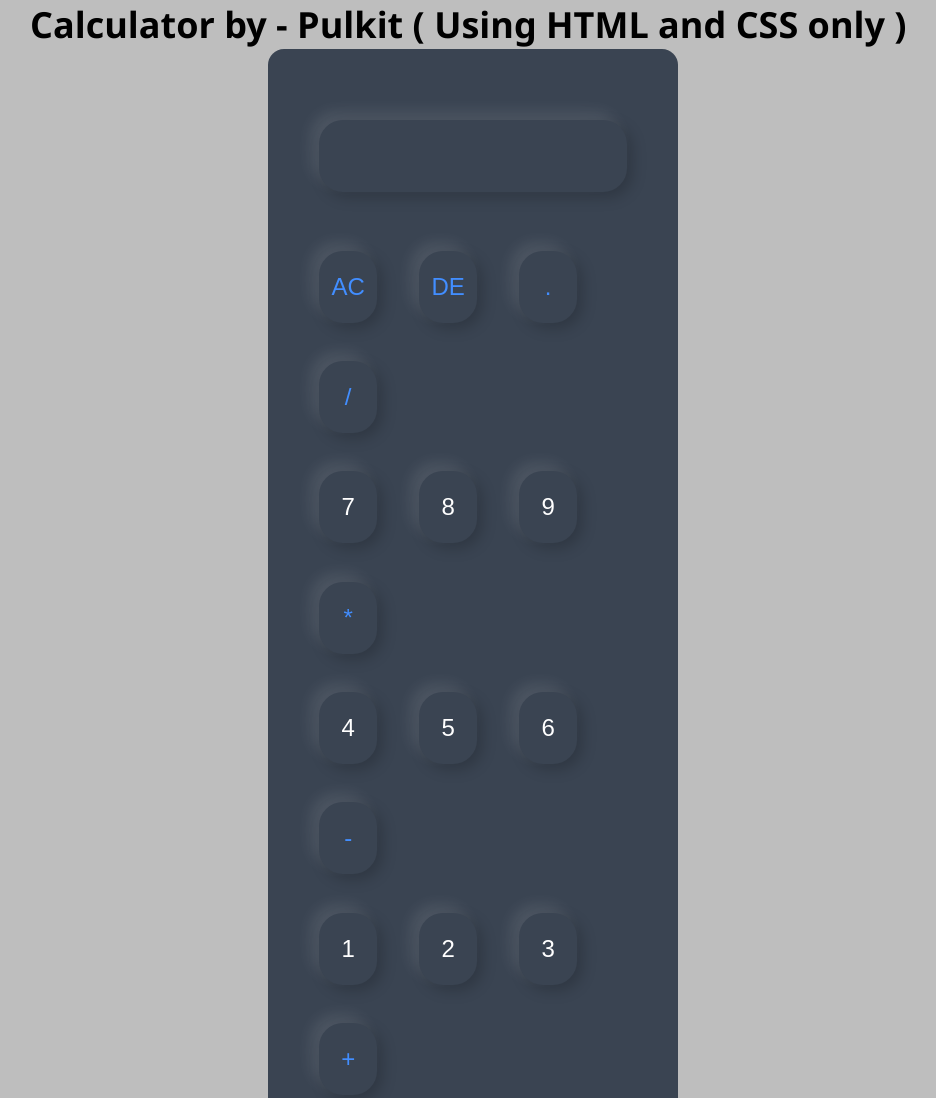
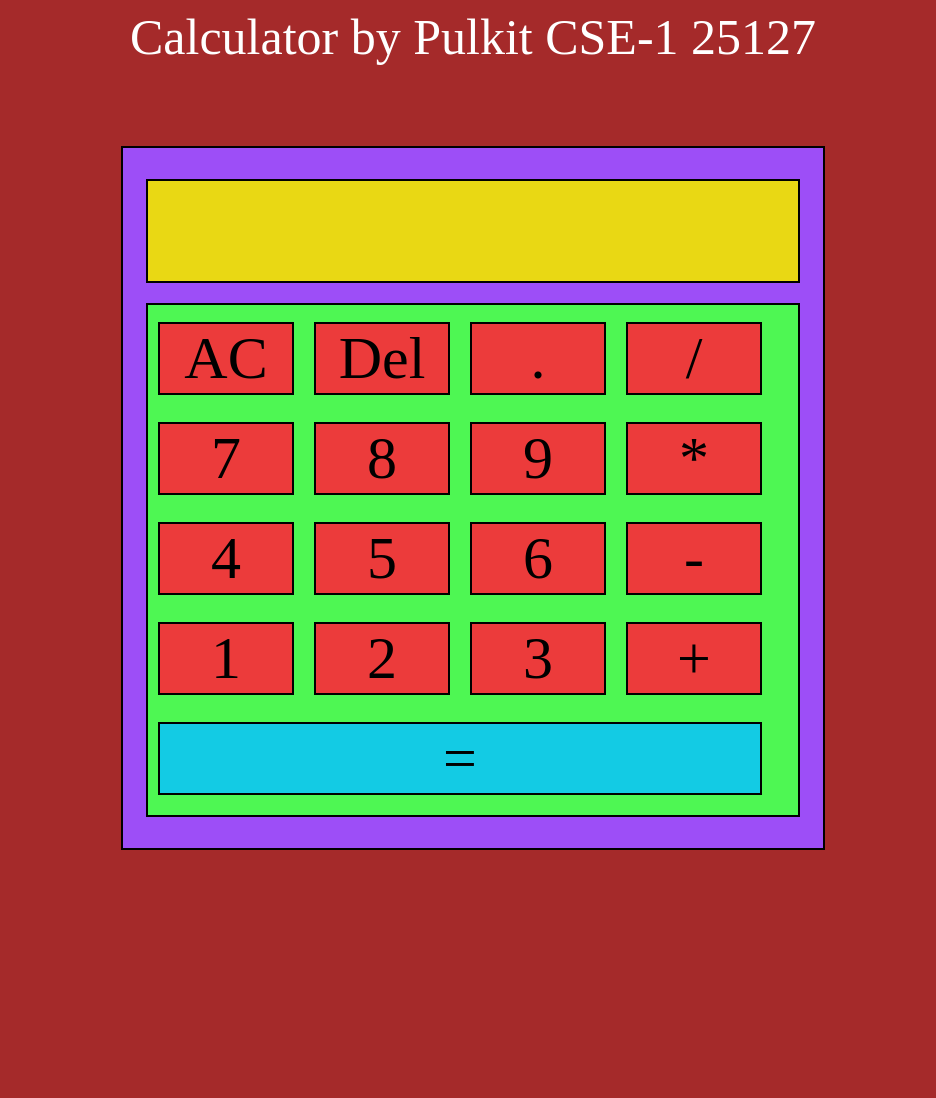
Before and after one commit to Pulkitxm/EG-Assignment-Sem-2, a plain HTML site: page Calculator/index.html in a window 1280 px wide. Shown: the top 1098 px of the page, without its empty margins (167-1103 px from the left). After the commit the page ends 858 px from the top, so only its background shows below. Drawn offline with Linux system fonts and the light colour scheme.

Commit message:
Calculator

```diff
--- a/Calculator/index.html
+++ b/Calculator/index.html
@@ -1,60 +1,84 @@
 <!DOCTYPE html>
 <html lang="en">
-
 <head>
     <meta charset="UTF-8">
     <meta http-equiv="X-UA-Compatible" content="IE=edge">
     <meta name="viewport" content="width=device-width, initial-scale=1.0">
-    <title>Calculator [ Pulkit CSE-1 25127 ]</title>
-    <link rel="icon" href="assets/Pulkit.jpg">
+    <title>Calculator with Rishabh Sir</title>
     <link rel="stylesheet" href="style.css">
 </head>
-
 <body>
-    <div class="head">
-        <h1>Calculator by - <a href="http://wwww.rebrand.ly/pulkit">Pulkit</a> ( Using HTML and CSS only ) <a href="https://github.com/Pulkitxm/Calculator-using-html-and-css-only"><img src="assets/github.png" height="25em" alt=""></a>
-        </h1>
+    <div class="Heading">
+        Calculator by Pulkit CSE-1 25127
     </div>
     <div class="container">
-        <div class="calculator">
-            <form>
-                <div class="display">
-                    <input type="text" name="display">
+        <div class="display-container">
+
+        </div>
+        <div class="main-container">
+            <div class="row">
+                <div class="button">
+                    AC
                 </div>
-                <div>
-                    <input type="button" value="AC" style="color:#428eff" onclick="display.value ='' ">
-                    <input type="button" value="DE" style="color:#428eff"
-                        onclick="display.value = display.value.toString().slice(0,-1) ">
-                    <input type="button" value="." style="color:#428eff" onclick="display.value +='.' ">
-                    <input type="button" value="/" style="color:#428eff" onclick="display.value +='/' ">
+                <div class="button">
+                    Del
                 </div>
-                <div>
-                    <input type="button" value="7" onclick="display.value +='7' ">
-                    <input type="button" value="8" onclick="display.value +='8' ">
-                    <input type="button" value="9" onclick="display.value +='9' ">
-                    <input type="button" value="*" style="color:#428eff" onclick="display.value +='*' ">
+                <div class="button">
+                    .
                 </div>
-                <div>
-                    <input type="button" value="4" onclick="display.value +='4' ">
-                    <input type="button" value="5" onclick="display.value +='5' ">
-                    <input type="button" value="6" onclick="display.value +='6' ">
-                    <input type="button" value="-" style="color:#428eff" onclick="display.value +='-' ">
+                <div class="button">
+                    /
                 </div>
-                <div>
-                    <input type="button" value="1" onclick="display.value +='1' ">
-                    <input type="button" value="2" onclick="display.value +='2' ">
-                    <input type="button" value="3" onclick="display.value +='3' ">
-                    <input type="button" value="+" style="color:#428eff" onclick="display.value +='+' ">
+            </div>
+            <div class="row">
+                <div class="button">
+                    7
                 </div>
-                <div>
-                    <input type="button" value="00" onclick="display.value +='00' ">
-                    <input type="button" value="0" onclick="display.value +='0' ">
-                    <input type="button" id="eq" style="color:#428eff" onclick="display.value = eval(display.value)"
-                        value="=">
+                <div class="button">
+                    8
                 </div>
-            </form>
+                <div class="button">
+                    9
+                </div>
+                <div class="button">
+                    *
+                </div>
+            </div>
+            <div class="row">
+                <div class="button">
+                    4
+                </div>
+                <div class="button">
+                    5
+                </div>
+                <div class="button">
+                    6
+                </div>
+                <div class="button">
+                    -
+                </div>
+            </div>
+            <div class="row">
+                <div class="button">
+                    1
+                </div>
+                <div class="button">
+                    2
+                </div>
+                <div class="button">
+                    3
+                </div>
+                <div class="button">
+                    +
+                </div>
+            </div>
+            <div class="row">
+                <div class="button-eq">
+                    =
+                </div>
+            </div>
+
         </div>
     </div>
 </body>
-
 </html>
--- a/Calculator/style.css
+++ b/Calculator/style.css
@@ -1,93 +1,77 @@
-* {
-    margin: 0;
-    padding: 0;
+body{
+    background-color: brown;
+}
+.Heading{
+    display: flex;
+    justify-content: center;
+    color: white;
+    font-size: 50px;
+}
+.container{
+    display: flex;
+    flex-direction: column;
+    align-items: center;
+    justify-content: center;
+    margin: auto ;
+    border: solid 2px black;
+    height: 700px;
+    width: 700px;
+    margin-top: 80px;
+    background-color: rgb(157, 78, 247);
+}
+.container .display-container{
+    border: solid 2px black;
+    height: 100px;
+    width: 650px;
+    margin-bottom: 20px;
+    cursor: text;
+    background-color: rgb(233, 216, 20);
+
+}
+.container .main-container{
+    border: solid 2px black;
+    height: 510px;
+    width: 650px;
+    background-color: rgb(78, 247, 83);
+
+}
+.container .main-container .row {
+    display: flex;
+    font-size: 60px;
+
+}
+.container .main-container .row .button{
+    border: solid 2px black;
+    width: 132px;
+    display: flex;
+    justify-content: center;
+    margin: 10px;
+    margin-top: 17px;
+    background-color: rgb(236, 59, 59);
+}
+.container .main-container .row .button:hover{
+    cursor: pointer;
+    background-color: rgb(226, 149, 149);
+}
+.container .main-container .row .button-eq{
+    border: solid 2px black;
+    width: 600px;
+    display: flex;
+    justify-content: center;
+    margin: 10px;
+    margin-top: 17px;
+    background-color: rgb(19, 203, 228);
+}
+.container .main-container .row .button-eq:hover {
+    cursor: pointer;
+    background-color: rgb(134, 225, 237);
 }
 
-body {
-    background: #bebebe;
-}
-
-.container {
-    margin: auto;
-    width: 100%;
-    height: 100vh;
-    display: flex;
-    justify-content: space-between;
-    align-items: center;
-}
-
-.head {
-    font-size: 1.5em;
-    text-align: center;
-}
-
-.head h1 {
-    font-size: 1.5em;
-    font-family: 'Segoe UI', Tahoma, Geneva, Verdana, sans-serif;
-    color: black;
-}
-
-.head h1 a {
-    color: black;
-    text-decoration: none;
-}
-
-.calculator {
-    width: 27vw;
-    margin: auto;
-    margin-bottom: 100px;
-    background-color: #3a4452;
-    padding: 2em;
-    border-radius: 1em;
-}
-
-.calculator form div input {
-    outline: 0;
-    border: 0;
-    width: 4.5vw;
-    height: 3em;
-    border-radius: 1em;
-    margin: .8em;
-    box-shadow: -8px -8px 15px rgb(255, 255, 255, 0.1), 5px 5px 15px rgb(0, 0, 0, 0.2);
-    background: transparent;
-    font-size: 1.5em;
-    color: #fff;
-    cursor: pointer;
-    transition: .2s;
-}
-
-
-.calculator form div input:hover {
-    color: #428eff;
-    /* box-shadow: -8px -8px 15px rgba(0, 0, 0, 0.1) , 5px 5px 15px rgba(255, 255, 255, 0.2) */
+.container .display-container:hover{
+    background-color: rgb(196, 194, 194);
 
 }
+.container .display-container:hover{
+    background-color: rgb(235, 229, 156);
 
-.display {
-    display: flex;
-    justify-content: flex-end;
-    margin: 20px 0;
-
-}
-
-.display input {
-    text-align: center;
-    flex: 1;
-    font-size: 45px;
-}
-
-.display input:hover {
-    cursor: text;
-}
-
-#eq {
-    /* margin-left: 2.5em;
-    height: 2em;*/
-    width: 11.1vw;
-}
-
-#operators {
-    background: #fff;
-    color: #3a4452;
-
-}
+    }
```
Also changed, not shown: Calculator/assets/Pulkit.jpg (deleted), Calculator/assets/Pulkit.png (deleted).
